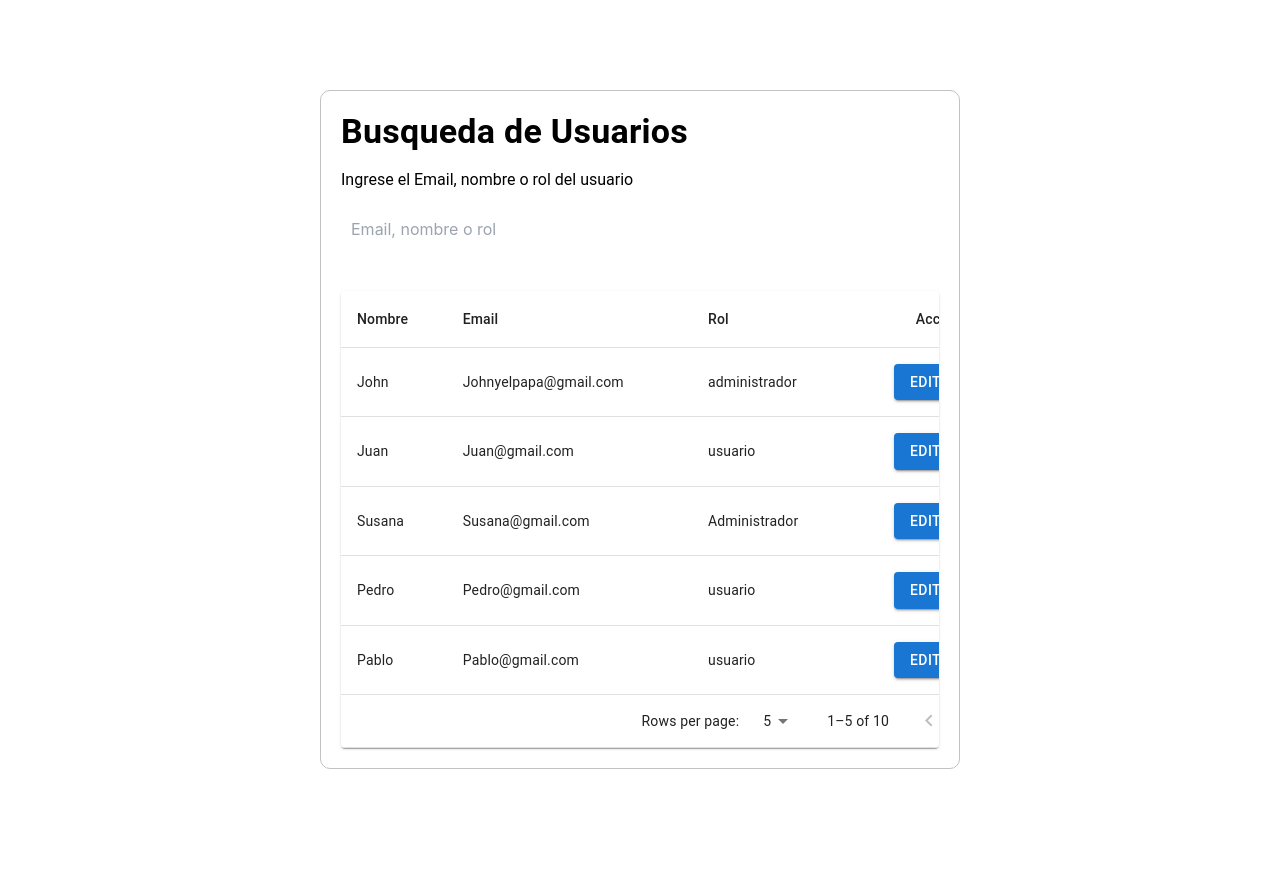
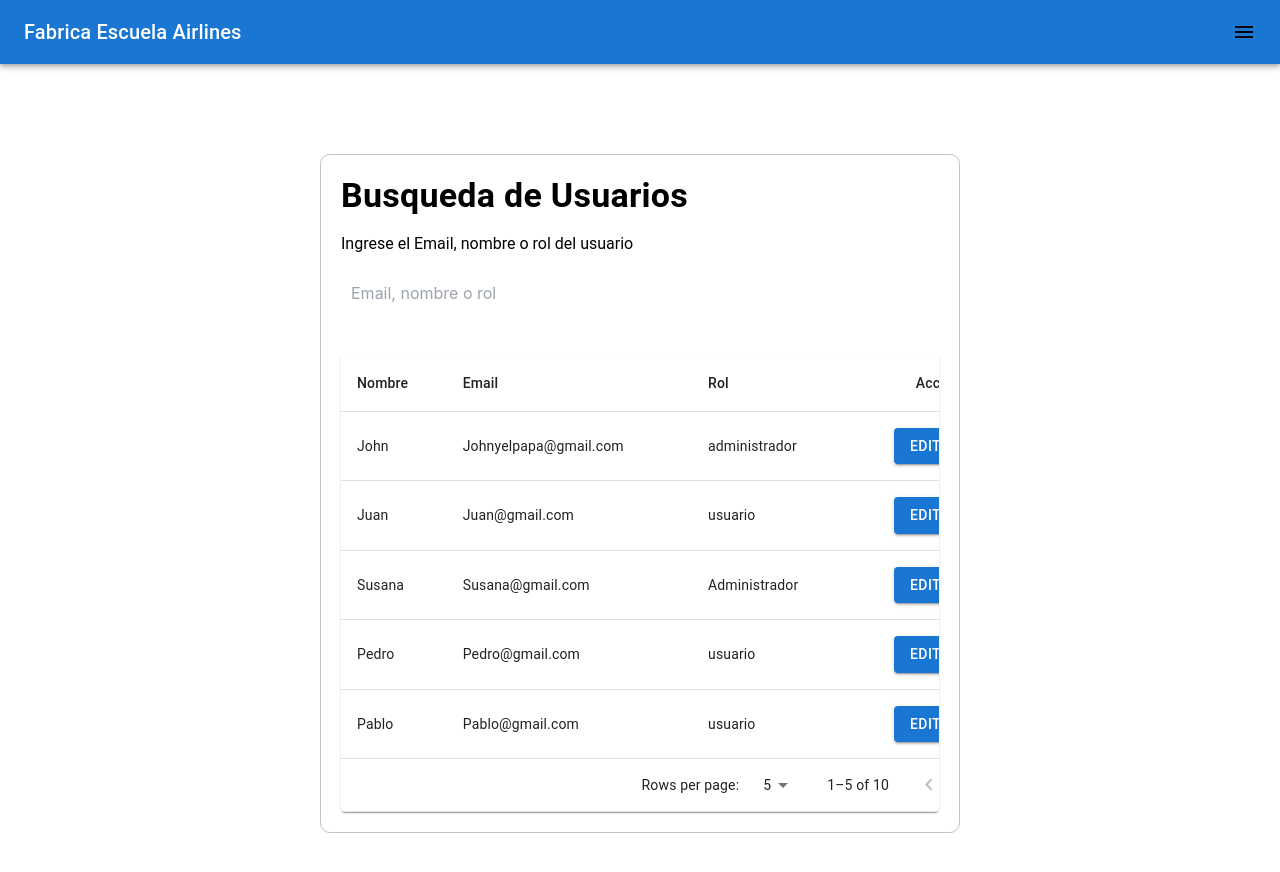
Before and after one commit to manuelRestrep0/frontend-presencial, a Next.js app: page /auth-B/authorization in a window 1280 px wide. Shown: the top 872 px of the page. Built offline with nearby package versions, Linux system fonts and the light colour scheme.

Commit message:
resolución conflicto con la rama que tenia el login con terceros

```diff
--- a/app/auth-B/authorization/page.tsx
+++ b/app/auth-B/authorization/page.tsx
@@ -1,7 +1,7 @@
 "use client"
 import React from 'react';
 import { Table, TableBody, TableCell, TableContainer, TableHead, TableRow, Paper, Grid, Button, Typography, TextField, TablePagination, TableFooter } from '@mui/material';
-// import Navbar from 'components/Navbar';
+import { Navbar } from 'components/Navbar';
 
 const paperStyle = { padding: 20, width: "50%", margin: "7% auto", border: "1px solid #c2c2c2", borderRadius: "10px" };
 const title = { fontWeight: "bold" };
@@ -94,7 +94,7 @@ export default function Authorization() {
 
   return (
     <>
-      {/* <Navbar /> */}
+      <Navbar />
       <Grid container style={paperStyle}>
         <Typography variant="h4" component="h2" sx={title}>
           Busqueda de Usuarios
--- /dev/null
+++ b/components/Navbar.tsx
@@ -0,0 +1,16 @@
+import React from 'react';
+import { AppBar, Toolbar, Typography, IconButton } from '@mui/material';
+import backgroundImage from '../../assets/asset-avion.png';
+
+export const Navbar = () => {
+  return (
+    <AppBar position="static">
+      <Toolbar>
+        <Typography variant="h6" component="div" sx={{ flexGrow: 1 }}>
+          Fabrica Escuela Airlines
+        </Typography>
+        <svg xmlns="http://www.w3.org/2000/svg" height="24" viewBox="0 0 24 24" width="24"><path d="M0 0h24v24H0z" fill="none"/><path d="M3 18h18v-2H3v2zm0-5h18v-2H3v2zm0-7v2h18V6H3z"/></svg>
+      </Toolbar>
+    </AppBar>
+  );
+};
```
